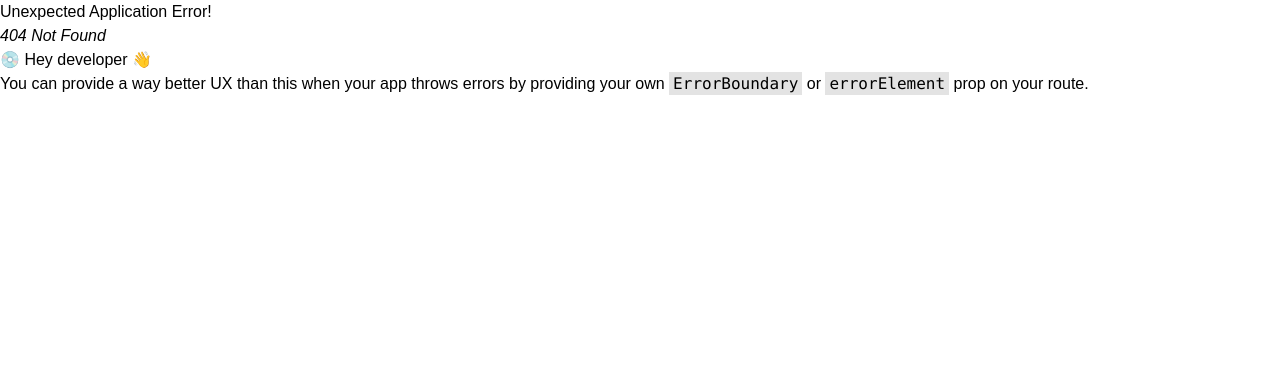
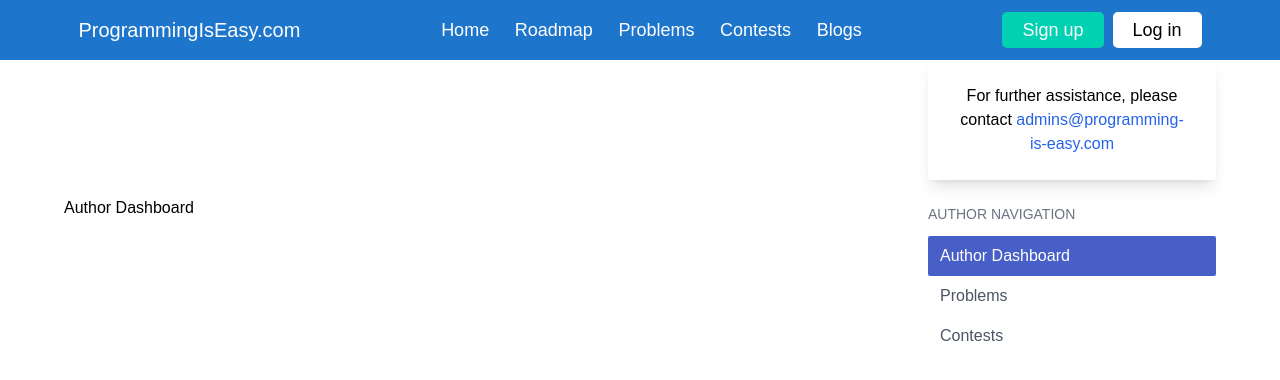
Before and after one commit to Salf1-Sabit/ProgrammingIsEasy, a React (Create React App) app: page /author in a window 1280 px wide. Before the commit this address had no page. Shown: the top 380 px of the page. Built offline with nearby package versions, Linux system fonts and the light colour scheme.

Commit message:
complete author-sidebar

```diff
--- /dev/null
+++ b/src/pages/Author/Author.jsx
@@ -0,0 +1,16 @@
+import React from "react";
+import { Outlet } from "react-router";
+
+import AuthorSidebar from "./AuthorSidebar";
+import Wrapper from "../../components/UI/Wrapper";
+
+const Author = () => {
+  return (
+    <Wrapper className="flex justify-between items-center">
+      <Outlet></Outlet>
+      <AuthorSidebar />
+    </Wrapper>
+  );
+};
+
+export default Author;
--- /dev/null
+++ b/src/pages/Author/AuthorContests.jsx
@@ -0,0 +1,7 @@
+import React from "react";
+
+const AuthorContests = () => {
+  return <div>Author Contests</div>;
+};
+
+export default AuthorContests;
--- /dev/null
+++ b/src/pages/Author/AuthorDashboard.jsx
@@ -0,0 +1,7 @@
+import React from "react";
+
+const AuthorDashboard = () => {
+  return <div>Author Dashboard</div>;
+};
+
+export default AuthorDashboard;
--- /dev/null
+++ b/src/pages/Author/AuthorProblems.jsx
@@ -0,0 +1,7 @@
+import React from "react";
+
+const AuthorProblems = () => {
+  return <div>Author Problems</div>;
+};
+
+export default AuthorProblems;
--- /dev/null
+++ b/src/pages/Author/AuthorSidebar.jsx
@@ -0,0 +1,58 @@
+import React from "react";
+import { NavLink } from "react-router-dom";
+
+const AuthorSidebar = () => {
+  return (
+    <div className="md:w-[35%] lg:w-[30%] xl:w-[25%] flex flex-col gap-6">
+      <div className="text-center p-3 sm:p-6 shadow-lg text-wrap rounded">
+        For further assistance, please contact{" "}
+        <span className="text-blue-600">admins@programming-is-easy.com</span>
+      </div>
+
+      <div className="flex flex-col gap-3">
+        <h1 className="text-gray-500 text-sm">AUTHOR NAVIGATION</h1>
+        <ul className="flex flex-col w-full">
+          <li>
+            <NavLink
+              to="/author"
+              className={({ isActive }) =>
+                isActive
+                  ? "text-white bg-[#485FC7] px-3 py-2 w-full rounded-sm block"
+                  : "text-gray-600 px-3 py-2 block"
+              }
+              end
+            >
+              Author Dashboard
+            </NavLink>
+          </li>
+          <li>
+            <NavLink
+              to="/author/problems"
+              className={({ isActive }) =>
+                isActive
+                  ? "text-white bg-[#485FC7] px-3 py-2 w-full rounded-sm block"
+                  : "text-gray-600 px-3 py-2 block"
+              }
+            >
+              Problems
+            </NavLink>
+          </li>
+          <li>
+            <NavLink
+              to="/author/contests"
+              className={({ isActive }) =>
+                isActive
+                  ? "text-white bg-[#485FC7] px-3 py-2 w-full rounded-sm block"
+                  : "text-gray-600 px-3 py-2 block"
+              }
+            >
+              Contests
+            </NavLink>
+          </li>
+        </ul>
+      </div>
+    </div>
+  );
+};
+
+export default AuthorSidebar;
--- a/src/pages/Contests/ContestsSidebar.jsx
+++ b/src/pages/Contests/ContestsSidebar.jsx
@@ -40,7 +40,7 @@ const ContestsSidebar = ({ isSidebarOpen, setIsSidebarOpen }) => {
 
             <li className="xl:hidden">
               <NavLink
-                to="/host-contests"
+                to="/author/contests"
                 className={({ isActive }) =>
                   isActive
                     ? "flex gap-2 items-center p-1 sm:p-2 text-[#1E76CC]"
--- a/src/pages/Contests/HostContestCTA.jsx
+++ b/src/pages/Contests/HostContestCTA.jsx
@@ -15,7 +15,7 @@ const HostContestCTA = () => {
         </p>
         <Button
           text="Create Contests"
-          to="/host-contests"
+          to="/author/contests"
           className="py-2 w-fit mx-auto"
         />
       </div>
--- a/src/pages/Contests/HostContests.jsx
+++ /dev/null
@@ -1,7 +0,0 @@
-import React from "react";
-
-const HostContests = () => {
-  return <div className="">Host Contest Form</div>;
-};
-
-export default HostContests;
--- a/src/pages/Contests/MobileContestsSidebar.jsx
+++ b/src/pages/Contests/MobileContestsSidebar.jsx
@@ -73,7 +73,7 @@ const MobileContestsSidebar = ({ isSidebarOpen, setIsSidebarOpen }) => {
 
               <li className="">
                 <NavLink
-                  to="/host-contests"
+                  to="/author/contests"
                   className={({ isActive }) =>
                     isActive
                       ? "flex gap-2 items-center p-1 sm:p-2 text-[#1E76CC]"
--- a/src/pages/Contests/PastContests.jsx
+++ b/src/pages/Contests/PastContests.jsx
@@ -27,7 +27,7 @@ const PastContests = () => {
         status="Finished"
       />
       <ContestCard
-        title="UITS Victory Day Contest"
+        title="UITS Victory Day Contest 2023 (Revisited)"
         sheduledTime="June 7, 2024 at 8:41 AM"
         visibility="Protected"
         status="Finished"
--- a/src/routes/routes.jsx
+++ b/src/routes/routes.jsx
@@ -7,12 +7,15 @@ import Problems from "../pages/Problems";
 import Contests from "../pages/Contests";
 import UpcomingContests from "../pages/Contests/UpcomingContests";
 import PastContests from "../pages/Contests/PastContests";
-import HostContests from "../pages/Contests/HostContests";
 import DummyStandings from "../pages/Contests/DummyStandings";
 import Blogs from "../pages/Blogs/Blogs";
 import Profile from "../pages/Profile/Profile";
 import SignUp from "../pages/Signup";
 import SignIn from "../components/Login/Login";
+import Author from "../pages/Author/Author";
+import AuthorDashboard from "../pages/Author/AuthorDashboard";
+import AuthorProblems from "../pages/Author/AuthorProblems";
+import AuthorContests from "../pages/Author/AuthorContests";
 
 export const routes = createBrowserRouter([
   {
@@ -37,8 +40,16 @@ export const routes = createBrowserRouter([
       { path: "profile", element: <Profile /> },
       { path: "signup", element: <SignUp /> },
       { path: "signin", element: <SignIn /> },
-      { path: "host-contests", element: <HostContests /> },
       { path: "dummy-contest", element: <DummyStandings /> },
+      {
+        path: "author",
+        element: <Author />,
+        children: [
+          { index: true, element: <AuthorDashboard /> },
+          { path: "problems", element: <AuthorProblems /> },
+          { path: "contests", element: <AuthorContests /> },
+        ],
+      },
     ],
   },
 ]);
```
